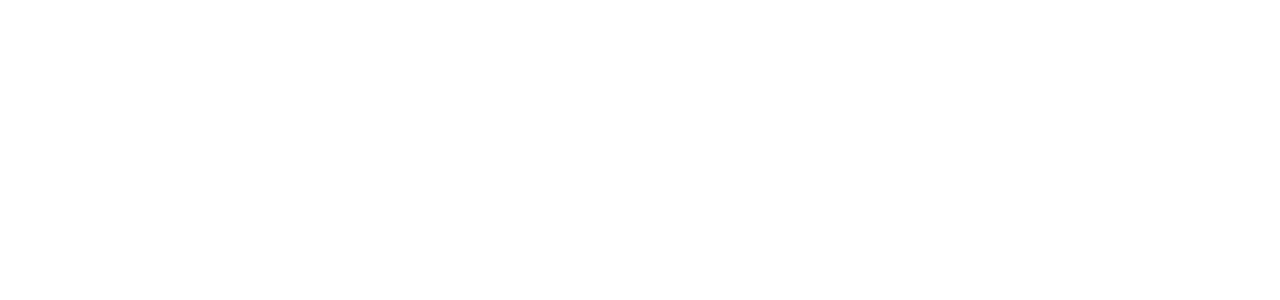
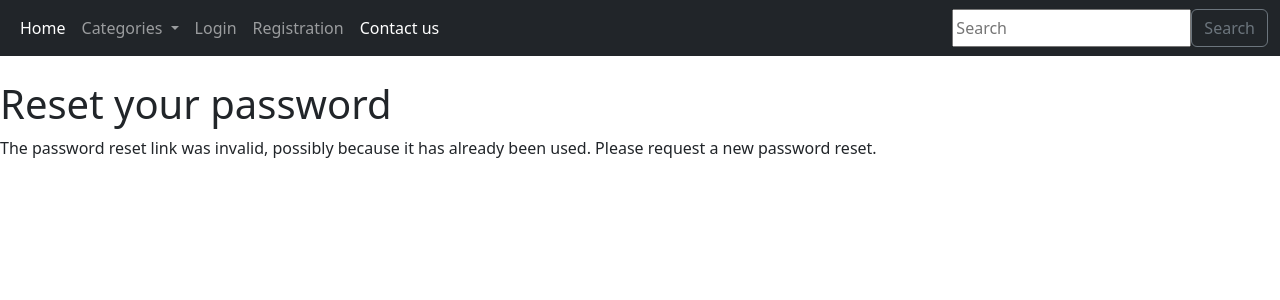
Before and after one commit to NikitaMatveev999/blog-site, a Django app: a page that uses blog/templates/registration/password_reset_confirm.html in a window 1280 px wide. Before the commit the part shown is empty. Shown: the top 300 px of the page. Run offline with Django 4.2, Linux system fonts and the light colour scheme; data comes from the database, SQL or seed files in the repository.

Commit message:
add password reset confirm file

```diff
--- a/blog/templates/registration/password_reset_confirm.html
+++ b/blog/templates/registration/password_reset_confirm.html
@@ -1,10 +1,15 @@
-<!DOCTYPE html>
-<html lang="en">
-<head>
-    <meta charset="UTF-8">
-    <title>Title</title>
-</head>
-<body>
-
-</body>
-</html>
+{% extends 'posts/base.html' %}
+{% block content %}
+    <h1>Reset your password</h1>
+    {% if validlink %}
+        <p>Please enter your new password twice:</p>
+        <form action="." method="post">
+            {{ form.as_p }}
+            {% csrf_token %}
+            <p><input type="submit" value="Change my password"/></p>
+        </form>
+    {% else %}
+        <p>The password reset link was invalid, possibly because it has
+            already been used. Please request a new password reset.</p>
+    {% endif %}
+{% endblock %}
```
